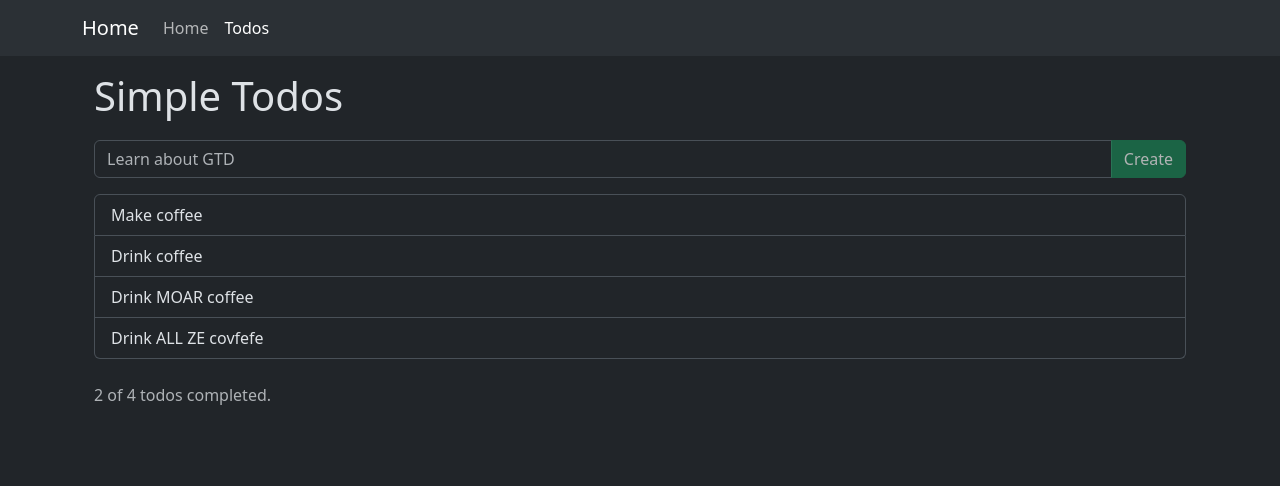
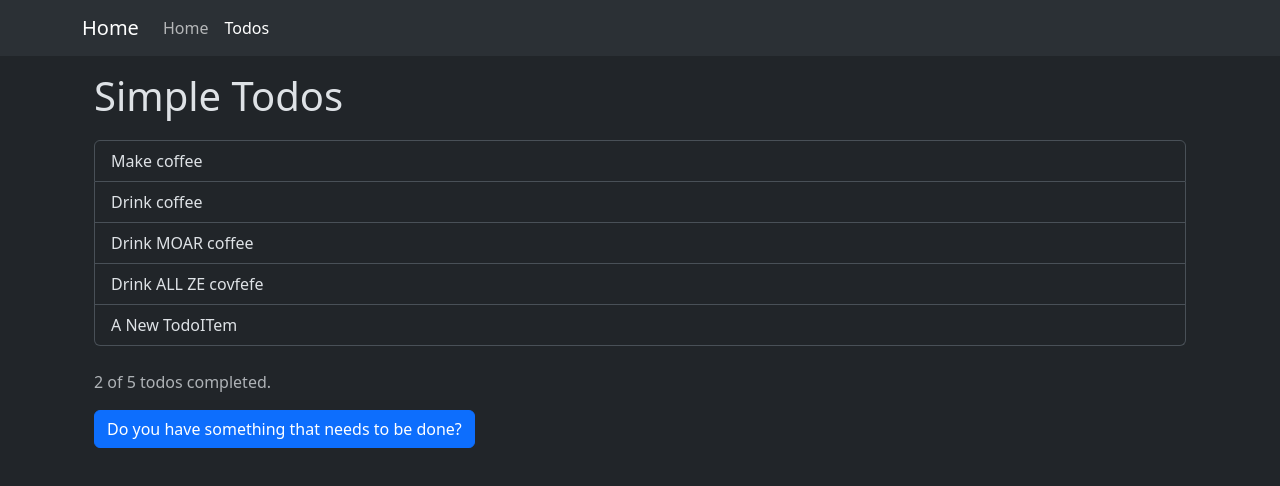
Before and after one commit to eddestl/better-todo, a React (Vite) app: page /todos in a window 1280 px wide. Shown: the top 486 px of the page. Built offline with nearby package versions, Linux system fonts and the light colour scheme; data requests are answered from the project's data file.

Commit message:
added Create todo page, show link when created

```diff
--- a/data/db.json
+++ b/data/db.json
@@ -19,6 +19,11 @@
       "id": 4,
       "title": "Drink ALL ZE covfefe",
       "completed": false
+    },
+    {
+      "title": "A New TodoITem",
+      "completed": false,
+      "id": 5
     }
   ]
 }
--- a/src/App.tsx
+++ b/src/App.tsx
@@ -5,6 +5,7 @@ import TodosPage from "./pages/TodosPage";
 import Navigation from "./pages/partials/Navigation";
 import NotFoundPage from "./pages/NotFoundPage";
 import TodoPage from "./pages/TodoPage";
+import CreateTodoPage from "./pages/CreateTodoPage";
 
 
 
@@ -19,6 +20,7 @@ function App() {
 				<Route path="/" element= {<HomePage/>}/>
 				<Route path="/todos" element= {<TodosPage/>}/>
 				<Route path="todos/:id" element= {<TodoPage/>}/>
+				<Route path="/todos/create" element= {<CreateTodoPage/>}/>
 				<Route path="*" element= {<NotFoundPage/>}/>
 			</Routes>
 		</Container>
--- /dev/null
+++ b/src/pages/CreateTodoPage.tsx
@@ -0,0 +1,41 @@
+import { useState } from 'react'
+import AddTodoForm from '../components/AddTodoForm'
+import * as TodosAPI from "../services/TodosAPI";
+import { Alert } from 'react-bootstrap';
+import type { Todo } from '../types/Todo.types';
+import { Link } from 'react-router';
+
+const CreateTodoPage = () => {
+  const [todo, setTodo] = useState<Todo>();
+  const [error, setError] = useState<string | false>(false);
+
+
+    const handleAddTodo = async (title: string) => {
+      try{
+        const newTodo = await TodosAPI.createTodos({
+          title:title,
+          completed:false
+        });
+        console.log("created Todo yayy! Reloading todos...");
+
+        setTodo(newTodo)
+      } catch (err) {
+        console.error("Error thrown when creating Todo: ", err)
+            setError( err instanceof Error ? "Could not create TODO" +err.message : "It's not me, it's you")
+      }
+    }
+
+  return (
+    <>
+
+			<AddTodoForm onAddTodo={handleAddTodo} />
+
+			{error && <Alert variant="danger">{error}</Alert>}
+      {todo && <Alert variant="success">
+        <Link to={"/todos/" + todo.id}>Go to him</Link>
+        </Alert>}
+    </>
+  )
+}
+
+export default CreateTodoPage
--- a/src/pages/TodosPage.tsx
+++ b/src/pages/TodosPage.tsx
@@ -28,22 +28,6 @@ const TodosPage = () => {
   }
 
 }
-
-	const handleAddTodo = async (title: string) => {
-		try{
-			const newTodo = await TodosAPI.createTodos({
-				title:title,
-				completed:false
-			});
-			console.log("created Todo yayy! Reloading todos...");
-
-			setTodos([...todos ?? [], newTodo])
-		} catch (err) {
-			console.error("Error thrown when creating Todo: ", err)
-      		setError( err instanceof Error ? "Could not create TODO" +err.message : "It's not me, it's you")
-       		setIsLoading(false);
-		}
-	}
 
 	const handleDeleteTodo = async (todo: Todo) => {
 		try{
@@ -80,8 +64,6 @@ const TodosPage = () => {
 
 			<h1>Simple Todos</h1>
 
-			<AddTodoForm onAddTodo={handleAddTodo} />
-
 			{error && <Alert variant="danger">{error}</Alert>}
 
       {isLoading && <p>Loading todo items</p>}
@@ -109,6 +91,7 @@ const TodosPage = () => {
 				<p>You ain't got no todos to do, time to party!!111 Untz untz untz 🥳!</p>
 			)
       )}
+	    <Link to={"/todos/create"} className="btn btn-primary" role="button">Do you have something that needs to be done?</Link>
 		</Container>
         )
 }
```
